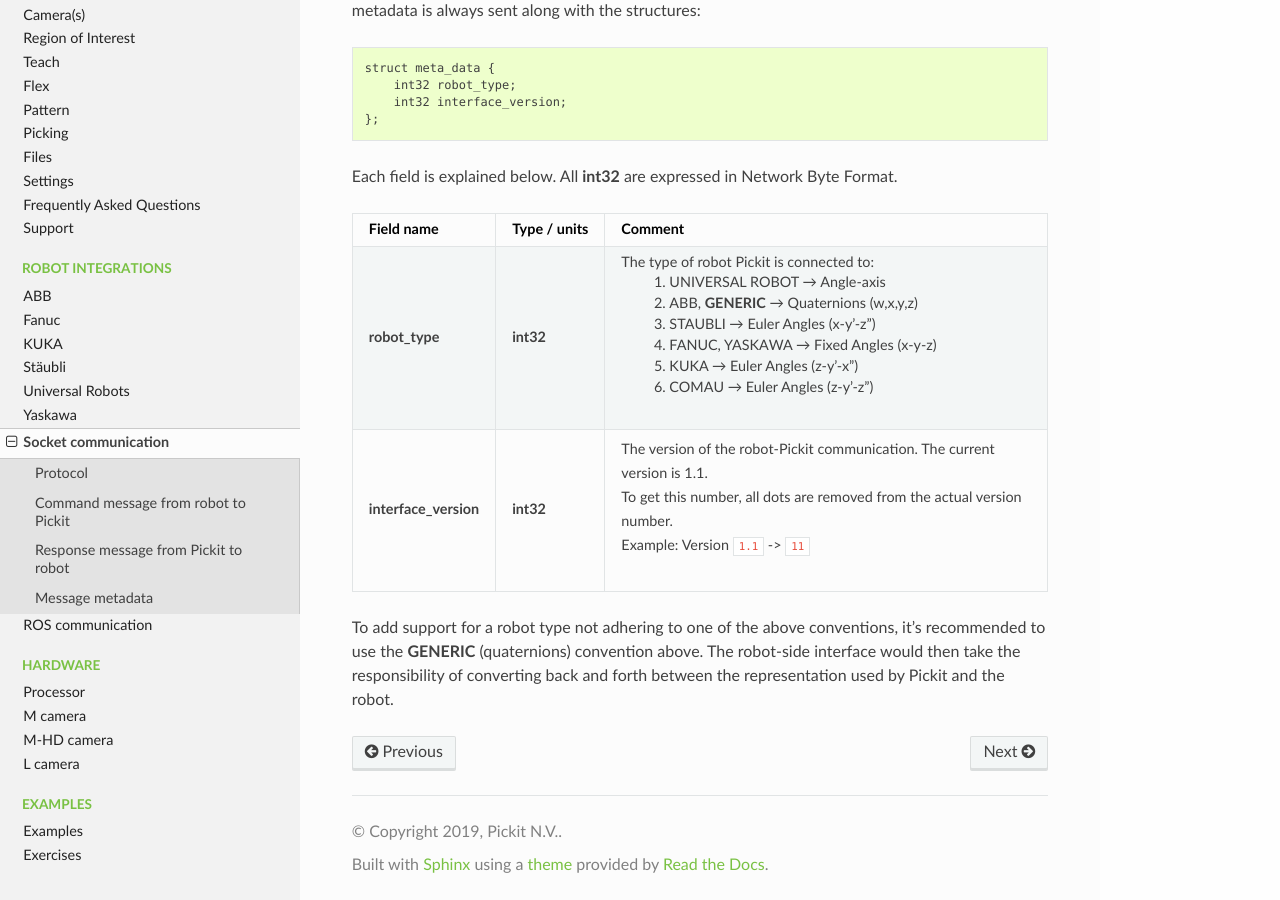
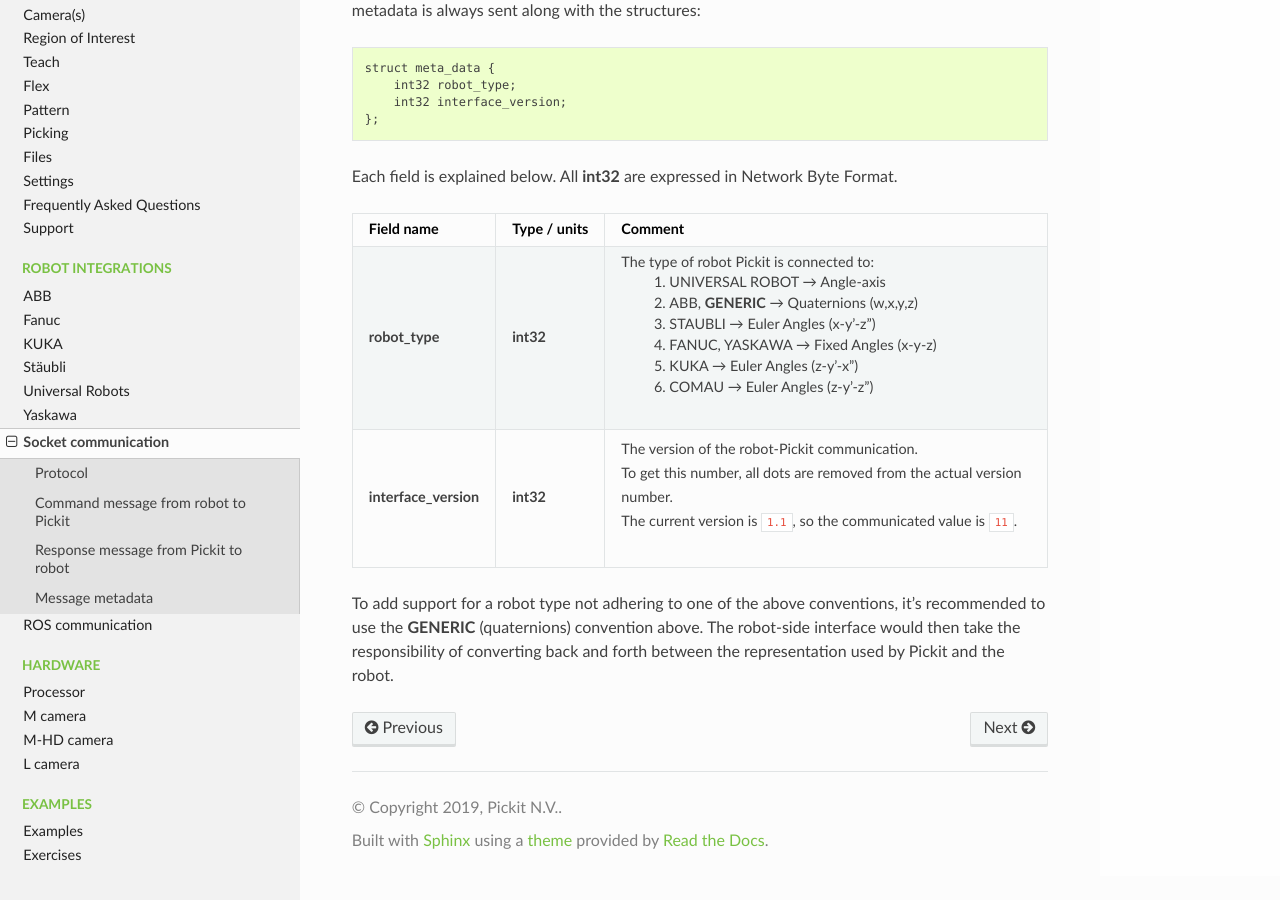
Before and after one commit to yuanshunning/pickit-docs, a Sphinx documentation site: the page built from docs/robot-integrations/socket/index.rst, in a window 1280 px wide and 900 px high, scrolled down 7319 px. Built offline with Sphinx 7.4.7 and the Read the Docs theme 2.0.0, drawn with Linux system fonts in a browser that asks for light colours; after the commit the page ends 8195 px from its top, so only the background shows below that.

Commit message:
Reword socket protocol version

```diff
--- a/docs/robot-integrations/socket/index.rst
+++ b/docs/robot-integrations/socket/index.rst
@@ -263,9 +263,9 @@ Each field is explained below. All **int32** are expressed in Network Byte Form
 |                          |                |   #. KUKA → Euler Angles (z-y’-x”)                                                                                                                     |
 |                          |                |   #. COMAU → Euler Angles (z-y’-z”)                                                                                                                    |
 +--------------------------+----------------+--------------------------------------------------------------------------------------------------------------------------------------------------------+
-| **interface\_version**   | **int32**      | | The version of the robot-Pickit communication. The current version is 1.1.                                                                           |
+| **interface\_version**   | **int32**      | | The version of the robot-Pickit communication.                                                                                                       |
 |                          |                | | To get this number, all dots are removed from the actual version number.                                                                             |
-|                          |                | | Example: Version ``1.1`` -> ``11``                                                                                                                   |
+|                          |                | | The current version is ``1.1``, so the communicated value is ``11``.                                                                                 |
 +--------------------------+----------------+--------------------------------------------------------------------------------------------------------------------------------------------------------+
 
 To add support for a robot type not adhering to one of the above conventions, it's recommended to use the **GENERIC** (quaternions) convention above. The robot-side interface would then take the responsibility of converting back and forth between the representation used by Pickit and the robot.
```
